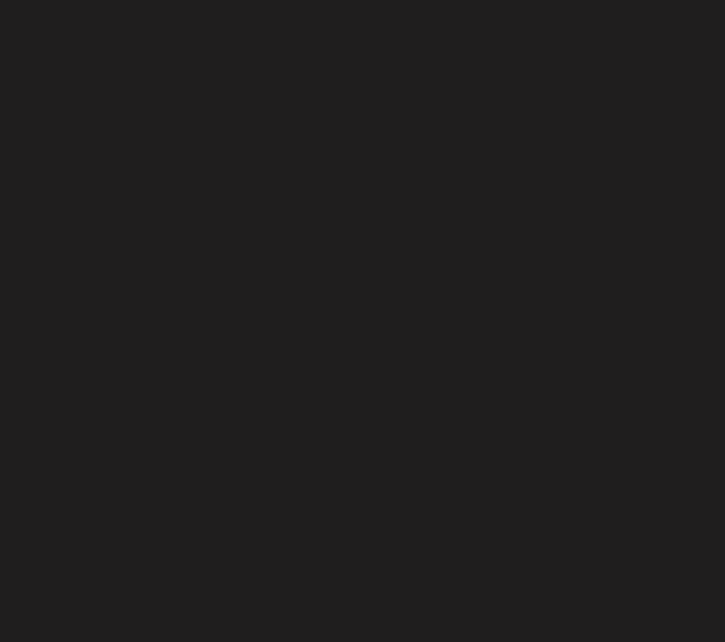
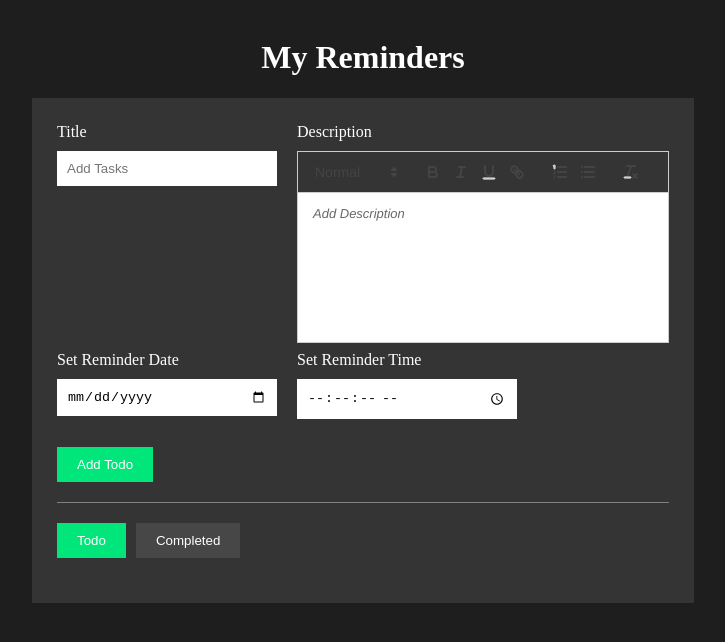
Before and after one commit to TheDarkLady/react-todo-app, a React (Vite) app: page / in a window 1280 px wide. Before the commit this address had no page. Shown: the top 642 px of the page, without its empty margins (277-1002 px from the left). Built offline with nearby package versions, Linux system fonts and the light colour scheme.

Commit message:
route change

```diff
--- a/src/App.jsx
+++ b/src/App.jsx
@@ -9,7 +9,7 @@
   return (
     <>
         <Routes>
-          <Route path="/remindify" element={<Remindify />} />
+          <Route path="/" element={<Remindify />} />
         </Routes>
     </>
   );
```
